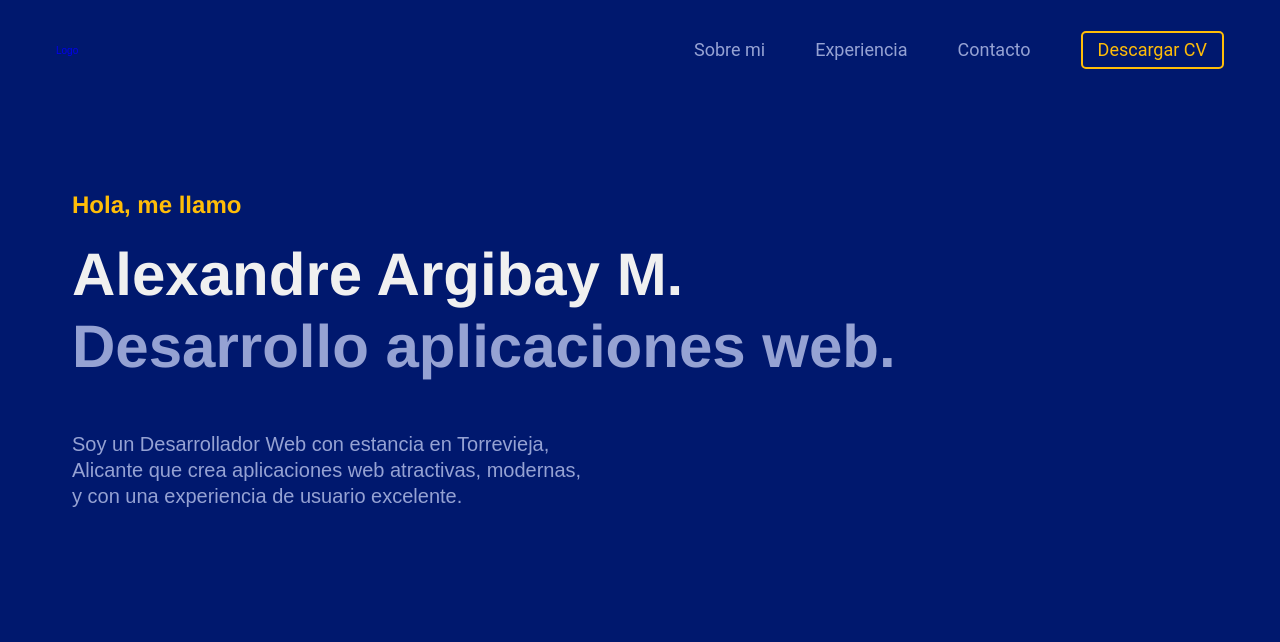
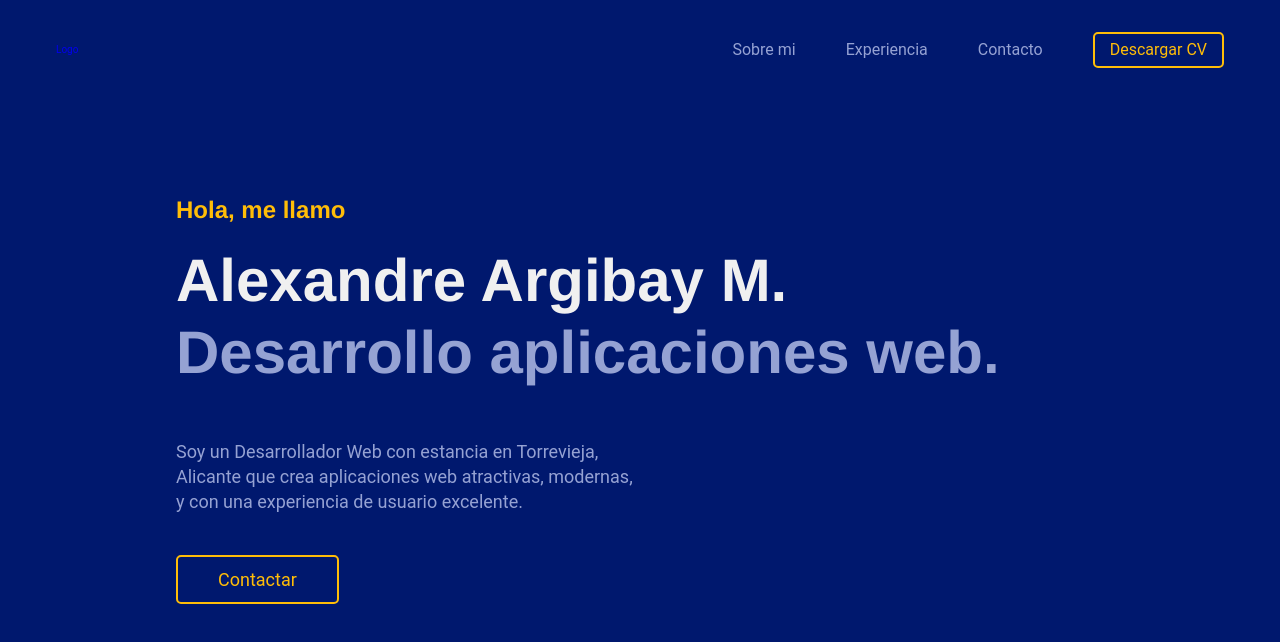
Before and after one commit to alexandreargm/portafolio, a Nuxt app: page / in a window 1280 px wide. Shown: the top 642 px of the page. Built offline with nearby package versions, Linux system fonts and the light colour scheme.

Commit message:
cambios varios

```diff
--- a/assets/css/reboot.css
+++ b/assets/css/reboot.css
@@ -5,8 +5,7 @@
  }
 
 html {
-  font-family: var(--font-body);
-  font-size: 10px; /* 1rem = 10px; 1.6rem = 16px */
+  font-size: 62.5%;
   font-family: sans-serif;
   line-height: 1.3;
   -ms-text-size-adjust: 100%;
@@ -43,12 +42,12 @@ html {
 
  h1, h2, h3, h4, h5, h6 {
    margin-top: 0;
-   margin-bottom: 0.8em;
+   margin-bottom: 0.8rem;
  }
 
  p {
    margin-top: 0;
-   margin-bottom: 1.6em;
+   margin-bottom: 1.6rem;
  }
 
  abbr[title],
@@ -61,7 +60,7 @@ html {
  }
 
  address {
-   margin-bottom: 1.6em;
+   margin-bottom: 1.6rem;
    font-style: normal;
    line-height: inherit;
  }
@@ -70,7 +69,7 @@ html {
  ul,
  dl {
    margin-top: 0;
-   margin-bottom: 1.6em;
+   margin-bottom: 1.6rem;
  }
 
  ol ol,
@@ -85,12 +84,12 @@ html {
  }
 
  dd {
-   margin-bottom: .8em;
+   margin-bottom: .8rem;
    margin-left: 0;
  }
 
  blockquote {
-   margin: 0 0 1.6em;
+   margin: 0 0 1.6rem;
  }
 
  dfn {
@@ -115,11 +114,11 @@ html {
  }
 
  sub {
-   bottom: -0.4em;
+   bottom: -0.4rem;
  }
 
  sup {
-   top: -.8em;
+   top: -.8rem;
  }
 
  a {
@@ -151,18 +150,18 @@ html {
  kbd,
  samp {
    font-family: Consolas, "Liberation Mono", "Courier New", monospace;
-   font-size: 1.6em;
+   font-size: 1.6rem;
  }
 
  pre {
    margin-top: 0;
-   margin-bottom: 1.6em;
+   margin-bottom: 1.6rem;
    overflow: auto;
    -ms-overflow-style: scrollbar;
  }
 
  figure {
-   margin: 0 0 1.6em;
+   margin: 0 0 1.6rem;
  }
 
  img {
@@ -180,8 +179,8 @@ html {
  }
 
  caption {
-   padding-top: 1.2em;
-   padding-bottom: 1.2em;
+   padding-top: 1.2rem;
+   padding-bottom: 1.2rem;
    text-align: left;
    caption-side: bottom;
  }
@@ -192,7 +191,7 @@ html {
 
  label {
    display: inline-block;
-   margin-bottom: 0.8em;
+   margin-bottom: 0.8rem;
  }
 
  button {
@@ -200,8 +199,8 @@ html {
  }
 
  button:focus {
-   outline: 0.1em dotted;
-   outline: 05em auto -webkit-focus-ring-color;
+   outline: 0.1rem dotted;
+   outline: 05rem auto -webkit-focus-ring-color;
  }
 
  input,
@@ -270,7 +269,7 @@ html {
    width: 100%;
    max-width: 100%;
    padding: 0;
-   margin-bottom: 0.8em;
+   margin-bottom: 0.8rem;
    font-size: 2.4rem;
    line-height: inherit;
    color: inherit;
@@ -287,7 +286,7 @@ html {
  }
 
  [type="search"] {
-   outline-offset: -0.2em;
+   outline-offset: -0.2rem;
    -webkit-appearance: none;
  }
 
--- a/assets/css/theme.scss
+++ b/assets/css/theme.scss
@@ -1,3 +1,17 @@
+/* theme.scss */
+html {
+  font-size: 62.5%;
+  font-family: var(--font-body);
+  line-height: 1.4;
+  -ms-text-size-adjust: 100%;
+  -webkit-text-size-adjust: 100%;
+  -moz-osx-font-smoothing: grayscale;
+  -webkit-font-smoothing: antialiased;
+  text-rendering: optimizeLegibility;
+  -ms-overflow-style: scrollbar;
+  -webkit-tap-highlight-color: rgba(0, 0, 0, 0);
+}
+
 /* theme.scss */
 /*
   DINAMIC THEME
@@ -11,19 +25,6 @@
 
 }*/
 
-html {
-  font-family: var(--font-body);
-  font-size: 10px; /* 1rem = 10px; 1.6rem = 16px */
-  font-family: sans-serif;
-  line-height: 1.3;
-  -ms-text-size-adjust: 100%;
-  -webkit-text-size-adjust: 100%;
-  -moz-osx-font-smoothing: grayscale;
-  -webkit-font-smoothing: antialiased;
-  text-rendering: optimizeLegibility;
-  -ms-overflow-style: scrollbar;
-  -webkit-tap-highlight-color: rgba(0, 0, 0, 0);
-}
 
 /*
   TEXT STYLES
@@ -33,36 +34,45 @@ html {
 .text--s {
   font-size: var(--font-size-s);
   font-family: var(--font-body);
+  font-weight: var(--font-weight-body);
   color: var(--color-contrast-medium);
 }
 .text--m {
   font-size: var(--font-size-m);
   font-family: var(--font-body);
+  font-weight: var(--font-weight-body);
   color: var(--color-contrast-medium);
 }
 .text--l {
   font-size: var(--font-size-l);
+  font-family: var(--font-body);
+  font-weight: var(--font-weight-body);
+  color: var(--color-contrast-medium);
+}
+.text--xl {
+  font-size: var(--font-size-xl);
   font-family: var(---font-body);
+  font-weight: var(--font-weight-body);
   color: var(--color-contrast-medium);
 }
 .text--h2 {
   font-size: var(--font-size-h2);
   font-family: var(--font-header);
-  font-weight: 900;
+  font-weight: var(--font-weight-header);
   line-height: 1.2em;
   color: var(--color-contrast-high);
 }
 .text--h1 {
   font-size: var(--font-size-h1);
   font-family: var(--font-header);
-  font-weight: 900;
+  font-weight: var(--font-weight-header);
   line-height: 1.2em;
   color: var(--color-contrast-high);
 }
 .text--title {
   font-size: var(--font-size-title);
   font-family: var(--font-header);
-  font-weight: 900;
+  font-weight: var(--font-weight-header);
   line-height: 1.2em;
   color: var(--color-contrast-high);
 }
@@ -96,8 +106,18 @@ html {
   text-decoration: none;
   background-color: rgba(0,0,0,0);
   color: var(--color-primary);
-  border-radius: 0.5em;
-  border: 0.2em solid var(--color-primary);
+  border-radius: 0.5rem;
+  border: 0.2rem solid var(--color-primary);
   display: inline-block;
   padding: 0.5em 1.5em;
+  cursor: pointer;
 }
+.button--big {
+  padding: 1em 4em;
+}
+
+/* Container indents */
+.container-indent-1 { padding-left: calc(12em + var(--container-padding)); }
+.container-indent-2 { padding-left: calc(24em + var(--container-padding)); }
+.container-indent-3 { padding-left: calc(36em + var(--container-padding)); }
+.container-indent-4 { padding-left: calc(48em + var(--container-padding)); }
--- a/assets/css/variables.css
+++ b/assets/css/variables.css
@@ -19,13 +19,18 @@
   */
 
   /* FONT FAMILIES */
-  --font-header: "Jost", "Helvetica", Arial, sans-serif;
+  --font-header: "Public Sans", "Helvetica", Arial, sans-serif;
   --font-body: "Roboto", "Open Sans", Arial, sans-serif;
+
+  /* FONT WEIGHTS */
+  --font-weight-header: 800;
+  --font-weight-body: 400;
 
   /* FONT SIZES */
   --font-size-s: 1.2rem; /* 12px */
-  --font-size-m: 1.8rem;
-  --font-size-l: 2rem;
+  --font-size-m: 1.6rem;
+  --font-size-l: 1.8rem;
+  --font-size-xl: 2rem;
   --font-size-h2: 2.4rem;
   --font-size-h1: 3.6rem;
   --font-size-title: 6rem;
--- a/components/HeroLanding.vue
+++ b/components/HeroLanding.vue
@@ -1,19 +1,24 @@
 <!-- HeroLanding.vue -->
 <template>
-  <div class="herolanding container">
-    <div class="herolading__wrapper container">
-      <div class="herolanding__subtitle1 text--h2 text--color-primary">
+  <div class="herolanding">
+    <div class="herolading__wrapper container container-indent-1">
+      <div class="herolanding__hello text--h2 text--color-primary">
         Hola, me llamo
       </div>
-      <h1 class="herolanding__title text--title">
+      <h1 class="herolanding__name text--title">
         Alexandre Argibay M.
       </h1>
-      <h2 class="herolanding__subtitle2 text--title text--color-contrast-medium">
+      <h2 class="herolanding__role text--title text--color-contrast-medium">
         Desarrollo aplicaciones web.
       </h2>
-      <div class="herolanding__description text--l">
+      <p class="herolanding__description text--l">
         Soy un Desarrollador Web con estancia en Torrevieja, Alicante que crea aplicaciones web atractivas, modernas, y con una experiencia de usuario excelente.
-      </div>
+      </p>
+      <a href="#" role="button" class="herolanding__call-to-action button button--big">
+        <span class="text--l text--color-primary">
+          Contactar
+        </span>
+      </a>
     </div>
   </div>
 </template>
@@ -21,19 +26,23 @@
 <style scoped>
 /* HeroLanding.vue */
 .herolanding {
-  min-height: calc(100vh - var(--navbar-height));
+  min-height: 100vh;
   display: flex;
   align-items: center;
 
 }
-.herolanding__subtitle1 {
-  margin-bottom: 0.8em;
+.herolanding__hello {
+  margin-bottom: 2rem;
 }
-.herolanding__title {
+.herolanding__name {
   margin: 0;
 }
-
+.herolanding__role {
+  margin-bottom: 5rem;
+}
 .herolanding__description {
   max-width: 26em;
+  margin-bottom: 4rem;
 }
+
 </style>
--- a/components/Navbar.vue
+++ b/components/Navbar.vue
@@ -6,17 +6,17 @@
         <a class="logo" href="#">Logo</a>
       </li>
       <li class="navbar___menu-item">
-        <a href="#" class="text--m">Sobre mi</a>
+        <a href="#" class="navbar__menu-link text--m">Sobre mi</a>
       </li>
       <li class="navbar___menu-item">
-        <a href="#" class="text--m">Experiencia</a>
+        <a href="#" class="navbar__menu-link text--m">Experiencia</a>
       </li>
       <li class="navbar___menu-item">
-        <a href="#" class="text--m">Contacto</a>
+        <a href="#" class="navbar__menu-link text--m">Contacto</a>
       </li>
       <li class="navbar___menu-item">
-        <a href="#" class="navbar___button button" role="button">
-          <span class="text--m text--color-primary">
+        <a href="#" role="button" class="navbar___button navbar__menu-link button">
+          <span class="navbar__menu-link text--m text--color-primary">
             Descargar CV
           </span>
         </a>
@@ -42,7 +42,7 @@
 
 .navbar___menu {
   margin: inherit;
-  height: 4em;
+  height: 4rem;
   list-style: none;
   display: flex;
   align-items: center;
@@ -52,7 +52,7 @@
 }
 .navbar___menu-item {
   flex: 0 0 auto;
-  margin-left: 5em;
+  margin-left: 5rem;
 }
 .navbar___menu-item:first-of-type {
   margin: 0 !important;
@@ -61,6 +61,8 @@
   flex: 1 100%;
   margin-right: auto;
 }
+.navbar__menu-link {
+}
 .navbar___button {
 }
 </style>
```
